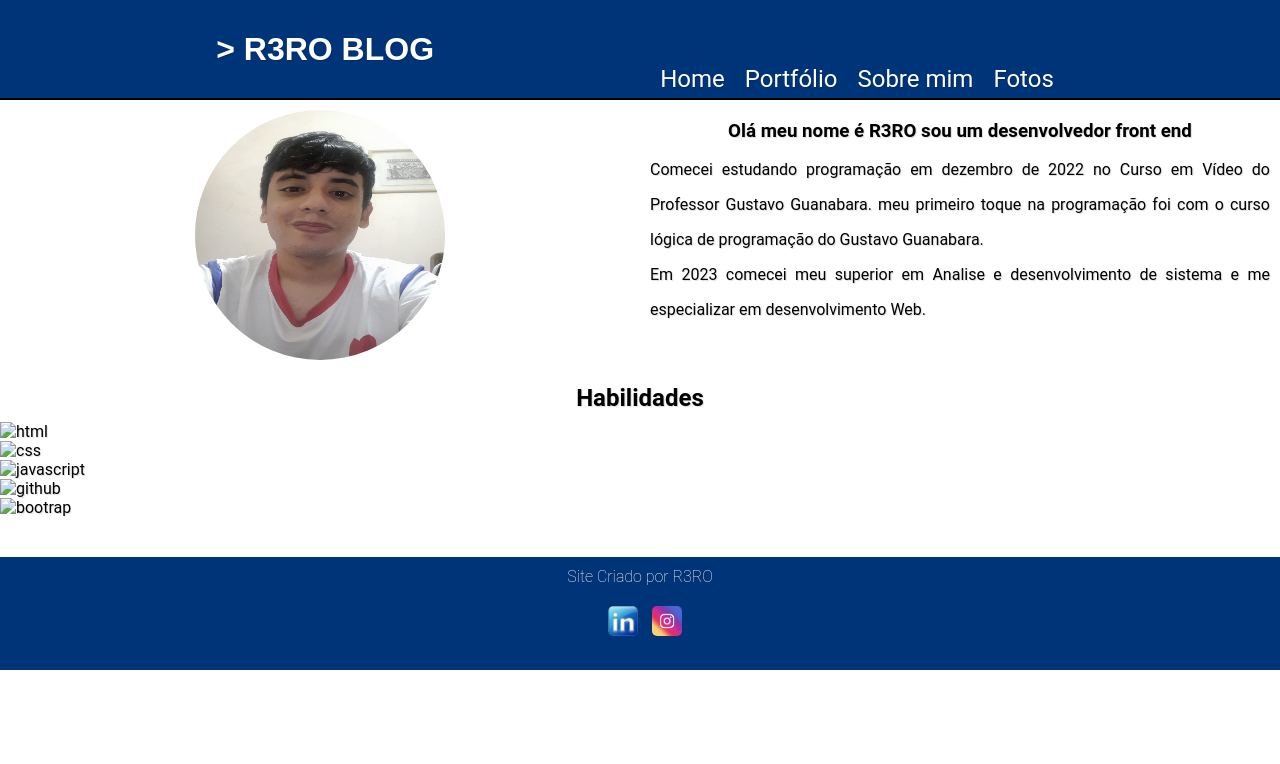
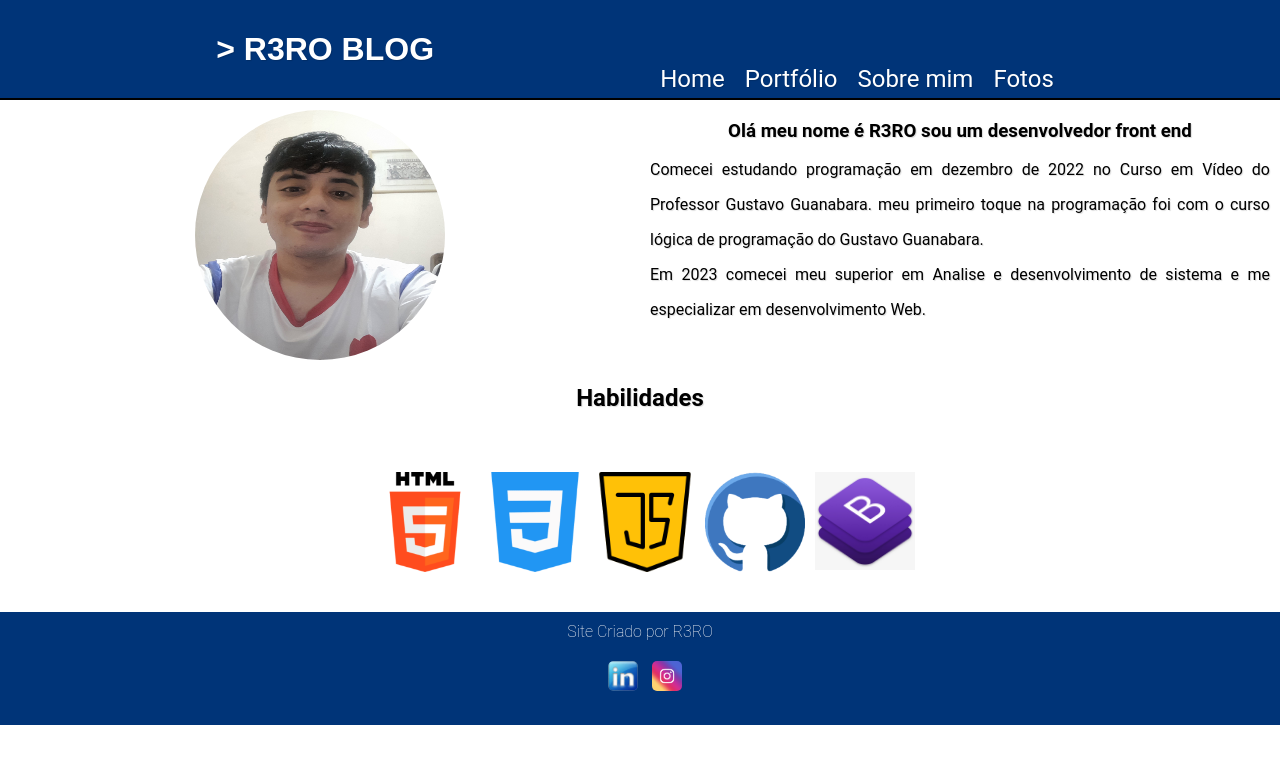
Before and after one commit to PauloCesardev99/blogpessoal, a plain HTML site: page sobremim.html in a window 1280 px wide. Drawn offline with Linux system fonts and the light colour scheme.

Commit message:
add sobremim v1.2 breaking bad add history

```diff
--- a/css/mediaqueriessobremim.css
+++ b/css/mediaqueriessobremim.css
@@ -52,4 +52,14 @@
         height: 250px;
         border-radius: 50%;
     }
+
+    .imagemhabilidades{
+        margin-left: 10px;
+    }
+
+    .habilidades{
+        display: flex;
+        justify-content: center;
+    }
+
 }
--- /dev/null
+++ b/css/stylesobremim.css
@@ -0,0 +1,12 @@
+
+.imagemhabilidades {
+    margin-top: 50px;
+    display: block;
+    text-align: center;
+
+}
+.imagemhabilidades img{
+    display: block;
+    width: 100px;
+    margin: auto;
+}
--- a/sobremim.html
+++ b/sobremim.html
@@ -8,6 +8,7 @@
     <link rel="stylesheet" href="css/reset.css">
     <link rel="stylesheet" href="css/style.css">
     <link rel="stylesheet" href="css/mediaqueriessobremim.css">
+    <link rel="stylesheet" href="css/stylesobremim.css">
 </head>
 <body>
     <header class="cabecalho">
@@ -49,22 +50,26 @@
         <section>
             <h1>Habilidades</h1>
 
-            <div class="Habilidades">
+            <div class="habilidades">
 
-                <div>
-                    <img src="" alt="html">
+                <div class="imagemhabilidades">
+                    <img src="img-sobre-mim/003-html-5.png" alt="html">
                 </div>
 
-                <div>
-                    <img src="" alt="css">
-                </div>
-                    <img src="" alt="javascript">
-                <div>
-                    <img src="" alt="github">
+                <div class="imagemhabilidades">
+                    <img src="img-sobre-mim/002-css-3.png" alt="css">
+                </div >
+
+                    <div class=" imagemhabilidades">
+                    <img src="img-sobre-mim/004-javascript.png" alt="javascript">
+                    </div>
+
+                <div class="imagemhabilidades">
+                    <img src="img-sobre-mim/001-github.png" alt="github">
                 </div>
 
-                <div>
-                    <img src="" alt="bootrap">
+                <div class=" imagemhabilidades">
+                    <img src="img-sobre-mim/R.jpg" alt="bootstrap">
                 </div>
 
 
```
Also changed, not shown: artigos-principal/breaking-bad.html (+38 -3 lines), artigos-principal/lovecraft.html (+3 -2 lines), artigos-principal/seja-bem-vindo.html (+3 -2 lines), index.html (+3 -1 lines), img-sobre-mim/001-github.png (added), img-sobre-mim/002-css-3.png (added), img-sobre-mim/003-html-5.png (added), img-sobre-mim/004-javascript.png (added), img-sobre-mim/R.jpg (added).
